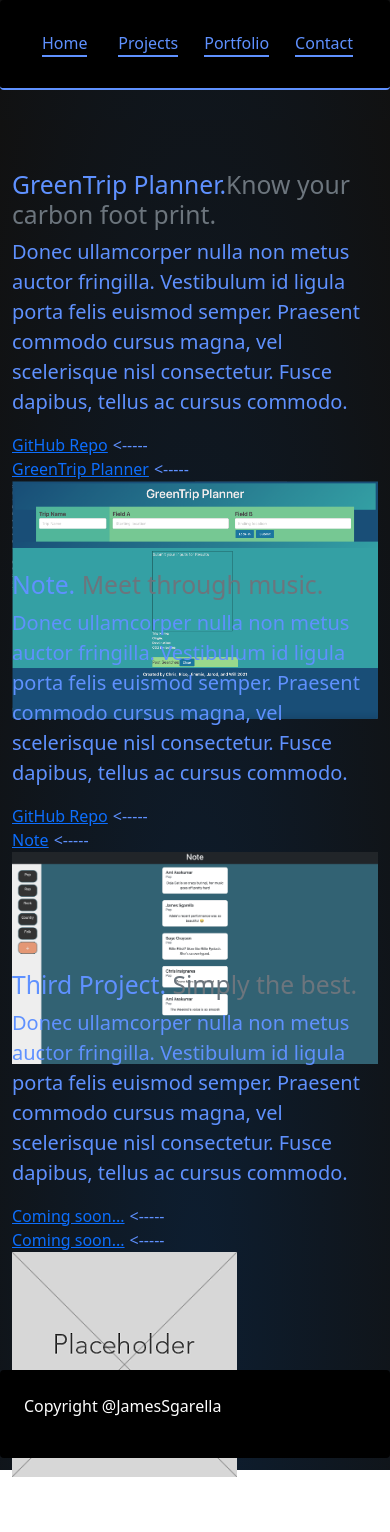
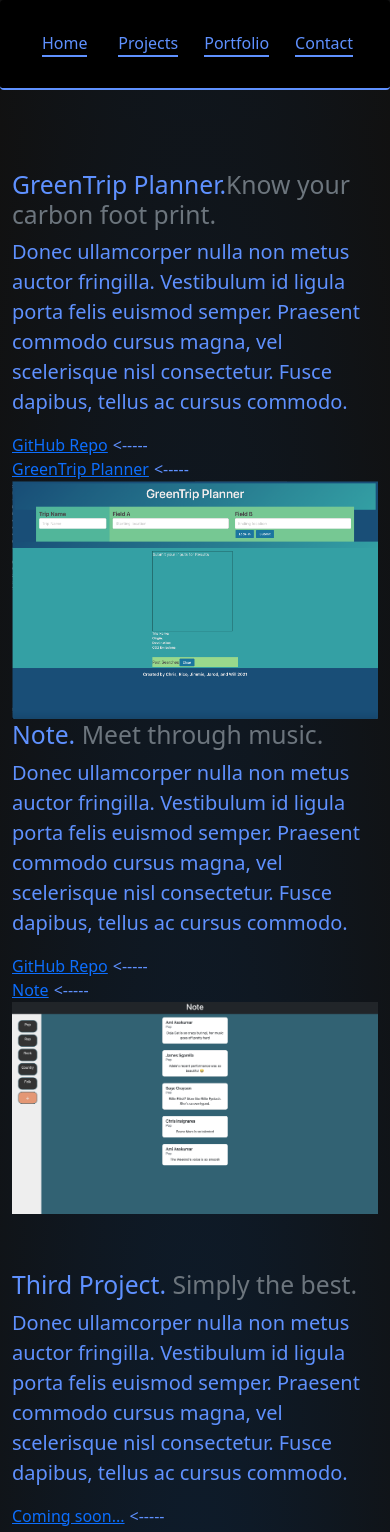
Before and after one commit to Jimbo8702/New-portfolio, a React (Create React App) app: page /Projects in a window 390 px wide. Shown: the top 1532 px of the page. Before the commit the page ends 1477 px from the top, so only its background shows below. Built offline with nearby package versions, Linux system fonts and the light colour scheme.

Commit message:
mobile for project page improved

```diff
--- a/src/components/pages/ProjectPage.js
+++ b/src/components/pages/ProjectPage.js
@@ -6,8 +6,8 @@
 export default function Projects() {
   const arrow = "<-----";
   return (
-    <div className="container fancybackground fancyText paddingTop ">
-      <div className="row rowHeight ">
+    <div className="container fancybackground fancyText paddingTop mobileHieght">
+      <div className="row rowHeight noOverLap">
         <div className="col-md-7 ">
           <h2 className="">
             GreenTrip Planner.
@@ -37,7 +37,7 @@
         </div>
       </div>
 
-      <div className="row rowHeight">
+      <div className="row rowHeight noOverLap">
         <div className="col-md-7 order-md-2">
           <h2 className="">
             Note. <span className="text-muted">Meet through music.</span>
@@ -64,7 +64,7 @@
         </div>
       </div>
 
-      <div className="row rowHeight">
+      <div className="row rowHeight noOverLap">
         <div className="col-md-7">
           <h2 className="">
             Third Project. <span className="text-muted">Simply the best.</span>
--- a/src/style.css
+++ b/src/style.css
@@ -67,6 +67,12 @@
   .height {
     height: 250vh;
   }
+  .noOverLap {
+    margin-bottom: 150px;
+  }
+  .mobileHieght {
+    height: 250vh;
+  }
 }
 
 .topheight {
```
